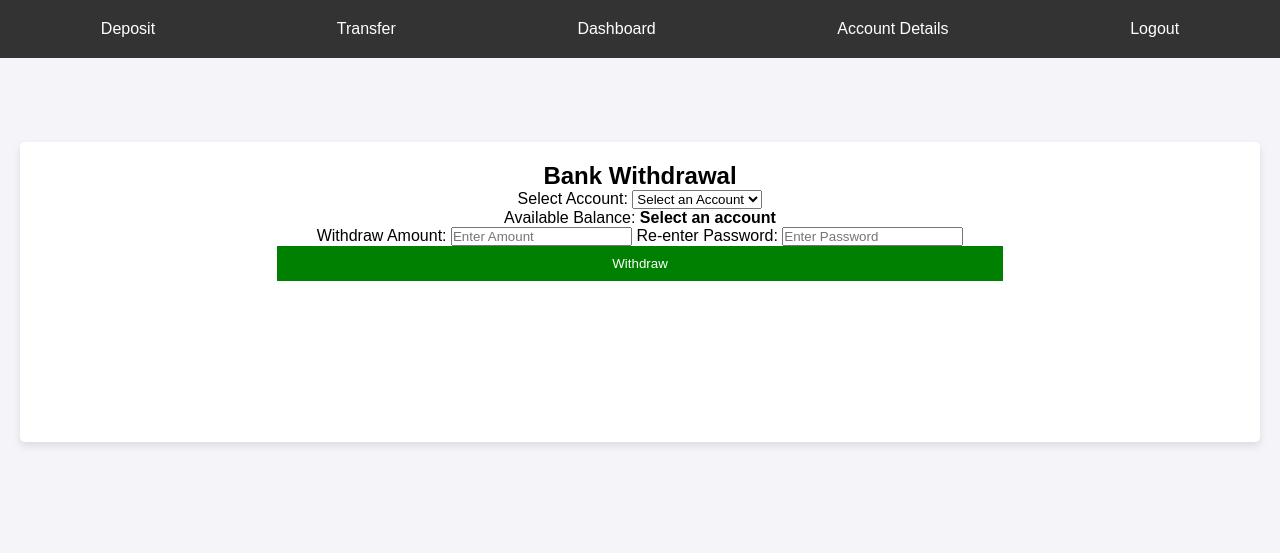
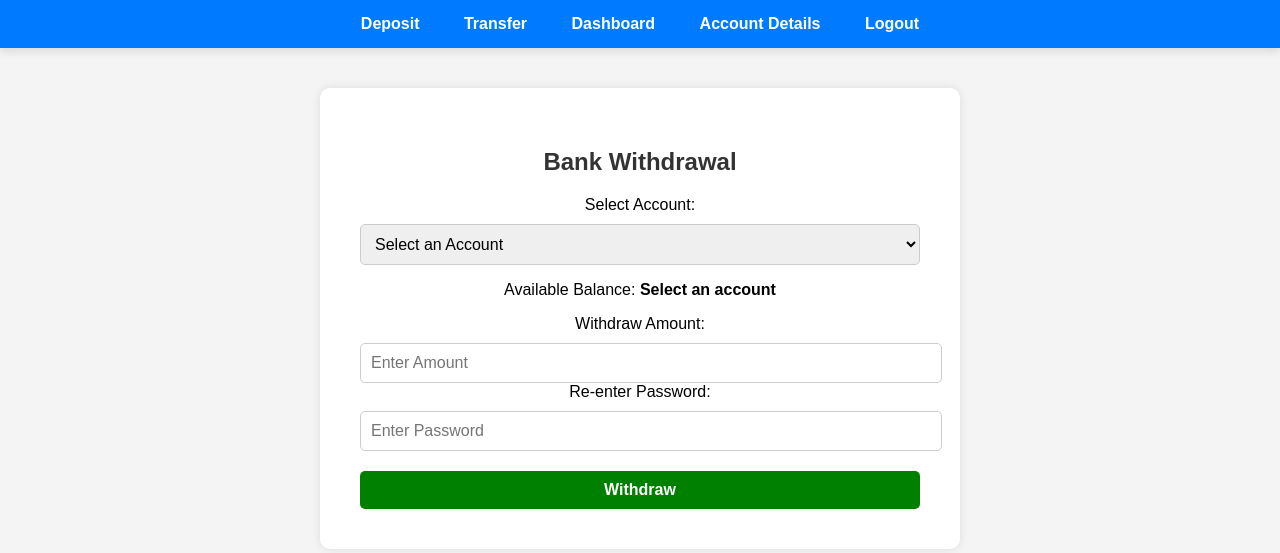
Before and after one commit to bmai1/CMPE-131-Group-1, a Flask app: template templates/withdraw.html in a window 1280 px wide. Shown: the top 553 px of the page. Run offline with Flask 3, Linux system fonts and the light colour scheme; the template is opened without the code that fills it, so the values that code supplies are empty; some libraries are stand-ins or nearby versions.

Commit message:
Stylesheet addition

```diff
--- /dev/null
+++ b/static/styles/withdraw.css
@@ -0,0 +1,114 @@
+/* General Styling */
+body {
+    font-family: Arial, sans-serif;
+    background-color: #f4f4f4;
+    margin: 0;
+    padding: 0;
+    display: flex;
+    flex-direction: column;
+    align-items: center;
+}
+
+/* Navbar Styling */
+.navbar {
+    width: 100%;
+    background-color: #007bff;
+    padding: 15px 0;
+    box-shadow: 0px 4px 8px rgba(0, 0, 0, 0.1);
+}
+
+.navbar ul {
+    list-style: none;
+    padding: 0;
+    margin: 0;
+    text-align: center;
+}
+
+.navbar ul li {
+    display: inline;
+    margin: 0 20px;
+}
+
+.navbar ul li a {
+    text-decoration: none;
+    color: white;
+    font-weight: bold;
+    font-size: 16px;
+}
+
+.navbar ul li a:hover {
+    text-decoration: underline;
+}
+
+/* Container Styling */
+.container {
+    width: 90%;
+    max-width: 600px;
+    background: white;
+    padding: 20px;
+    margin-top: 40px;
+    box-shadow: 0 0 10px rgba(0, 0, 0, 0.1);
+    border-radius: 10px;
+}
+
+/* Content Box */
+.content-box {
+    text-align: center;
+    padding: 20px;
+}
+
+h2 {
+    color: #333;
+}
+
+/* Dropdown & Input Styling */
+select, input {
+    width: 100%;
+    padding: 10px;
+    margin-top: 10px;
+    border: 1px solid #ccc;
+    border-radius: 5px;
+    font-size: 16px;
+}
+
+input:focus, select:focus {
+    outline: none;
+    border-color: #007bff;
+}
+
+/* Button Styling */
+button {
+    width: 100%;
+    padding: 12px;
+    background: #28a745;
+    color: white;
+    font-size: 16px;
+    font-weight: bold;
+    border: none;
+    border-radius: 5px;
+    margin-top: 20px;
+    cursor: pointer;
+}
+
+button:hover {
+    background: #218838;
+}
+
+/* Success & Error Messages */
+.success-message {
+    color: green;
+    font-weight: bold;
+}
+
+.error-message {
+    color: red;
+    font-weight: bold;
+}
+
+/* Responsive Design */
+@media (max-width: 600px) {
+    .container {
+        width: 95%;
+        padding: 15px;
+    }
+}
--- a/templates/withdraw.html
+++ b/templates/withdraw.html
@@ -4,7 +4,7 @@
     <meta charset="UTF-8">
     <meta name="viewport" content="width=device-width, initial-scale=1.0">
     <title>Withdrawal</title>
-    <link rel="stylesheet" href="{{ url_for('static', filename='dashboard.css') }}">
+    <link rel="stylesheet" href="{{ url_for('static', filename='styles/withdraw.css') }}">
 
     <style>
         button {
```
